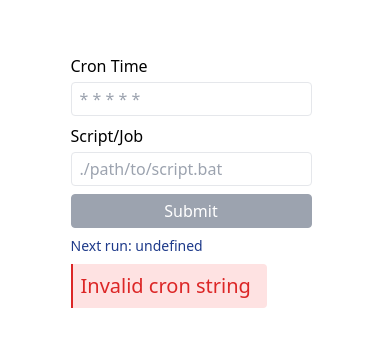
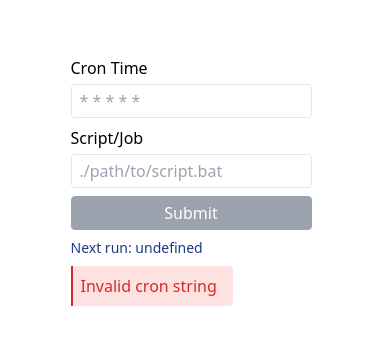
Before and after one commit to datapane/fe-hiring-challenge, a Vue app: page / in a window 390 px wide. Shown: the part 241-588 px from the top of the page. Built offline with nearby package versions, Linux system fonts and the light colour scheme.

Commit message:
minor css update to InfoMessage

```diff
--- a/src/components/InfoMessage.vue
+++ b/src/components/InfoMessage.vue
@@ -12,7 +12,8 @@ defineProps<InfoMessageProps>();
 
 <style scoped lang="postcss">
 .info-message {
-  @apply border-l-2 border-amber-600 text-amber-600 bg-amber-100 rounded-r inline-block pl-2 pr-4 py-2 mt-2 text-xl antialiased
+  @apply border-l-2 border-amber-600 text-amber-600 bg-amber-100 rounded-r inline-block pl-2 pr-4 py-2 mt-2
+  md:text-xl antialiased
 }
 
 .info-message.error {
```
